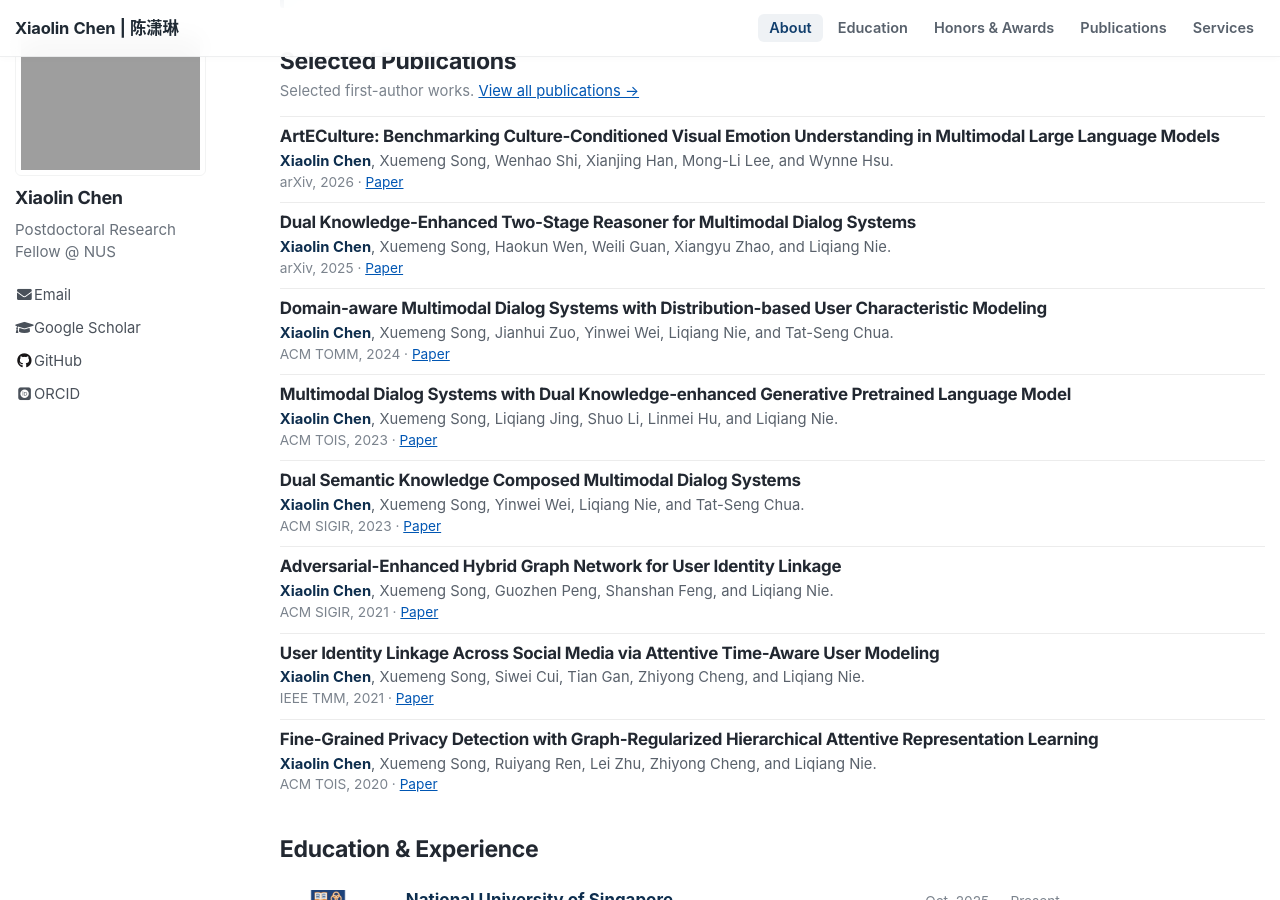
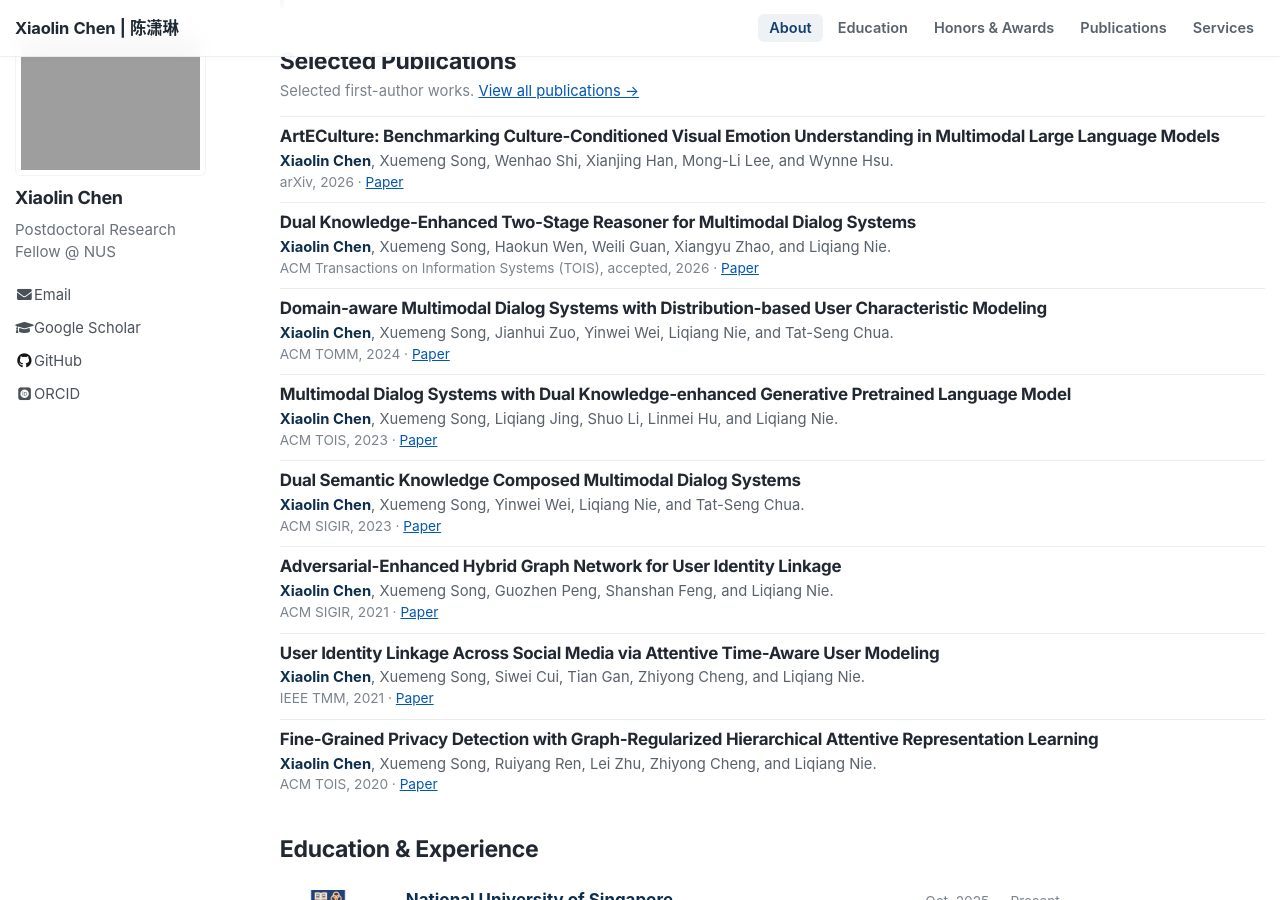
Before and after one commit to XiaolinChen-XL/XiaolinChen-XL.github.io, a Jekyll site: the page built from _pages/about.md, in a window 1280 px wide and 900 px high, scrolled down 398 px. Built offline with Jekyll 4.4.1, drawn with Linux system fonts in a browser that asks for light colours; some web fonts are replaced.

Commit message:
Update Dual Knowledge Reasoner TOIS acceptance

```diff
--- a/_data/publications.yml
+++ b/_data/publications.yml
@@ -7,9 +7,9 @@
 
 - title: "Dual Knowledge-Enhanced Two-Stage Reasoner for Multimodal Dialog Systems"
   authors: "<strong>Xiaolin Chen</strong>, Xuemeng Song, Haokun Wen, Weili Guan, Xiangyu Zhao, and Liqiang Nie"
-  year: 2025
-  type: "preprint"
-  venue: "arXiv 2025"
+  year: 2026
+  type: "journal"
+  venue: "ACM Transactions on Information Systems (TOIS), accepted"
   paper: "https://arxiv.org/pdf/2509.07817"
 
 - title: "Interactive Garment Recommendation with User in the Loop"
--- a/_pages/about.md
+++ b/_pages/about.md
@@ -28,7 +28,7 @@
 <p class="hk-section-note">Selected first-author works. <a href="/publications/">View all publications →</a></p>
 
 <div class="hk-pub"><h3>ArtECulture: Benchmarking Culture-Conditioned Visual Emotion Understanding in Multimodal Large Language Models</h3><p><strong>Xiaolin Chen</strong>, Xuemeng Song, Wenhao Shi, Xianjing Han, Mong-Li Lee, and Wynne Hsu.</p><p class="hk-venue">arXiv, 2026 · <a href="https://arxiv.org/abs/2608.03358">Paper</a></p></div>
-<div class="hk-pub"><h3>Dual Knowledge-Enhanced Two-Stage Reasoner for Multimodal Dialog Systems</h3><p><strong>Xiaolin Chen</strong>, Xuemeng Song, Haokun Wen, Weili Guan, Xiangyu Zhao, and Liqiang Nie.</p><p class="hk-venue">arXiv, 2025 · <a href="https://arxiv.org/pdf/2509.07817">Paper</a></p></div>
+<div class="hk-pub"><h3>Dual Knowledge-Enhanced Two-Stage Reasoner for Multimodal Dialog Systems</h3><p><strong>Xiaolin Chen</strong>, Xuemeng Song, Haokun Wen, Weili Guan, Xiangyu Zhao, and Liqiang Nie.</p><p class="hk-venue">ACM Transactions on Information Systems (TOIS), accepted, 2026 · <a href="https://arxiv.org/pdf/2509.07817">Paper</a></p></div>
 <div class="hk-pub"><h3>Domain-aware Multimodal Dialog Systems with Distribution-based User Characteristic Modeling</h3><p><strong>Xiaolin Chen</strong>, Xuemeng Song, Jianhui Zuo, Yinwei Wei, Liqiang Nie, and Tat-Seng Chua.</p><p class="hk-venue">ACM TOMM, 2024 · <a href="https://doi.org/10.1145/3704811">Paper</a></p></div>
 <div class="hk-pub"><h3>Multimodal Dialog Systems with Dual Knowledge-enhanced Generative Pretrained Language Model</h3><p><strong>Xiaolin Chen</strong>, Xuemeng Song, Liqiang Jing, Shuo Li, Linmei Hu, and Liqiang Nie.</p><p class="hk-venue">ACM TOIS, 2023 · <a href="https://doi.org/10.1145/3606368">Paper</a></p></div>
 <div class="hk-pub"><h3>Dual Semantic Knowledge Composed Multimodal Dialog Systems</h3><p><strong>Xiaolin Chen</strong>, Xuemeng Song, Yinwei Wei, Liqiang Nie, and Tat-Seng Chua.</p><p class="hk-venue">ACM SIGIR, 2023 · <a href="https://doi.org/10.1145/3539618.3591673">Paper</a></p></div>
```
